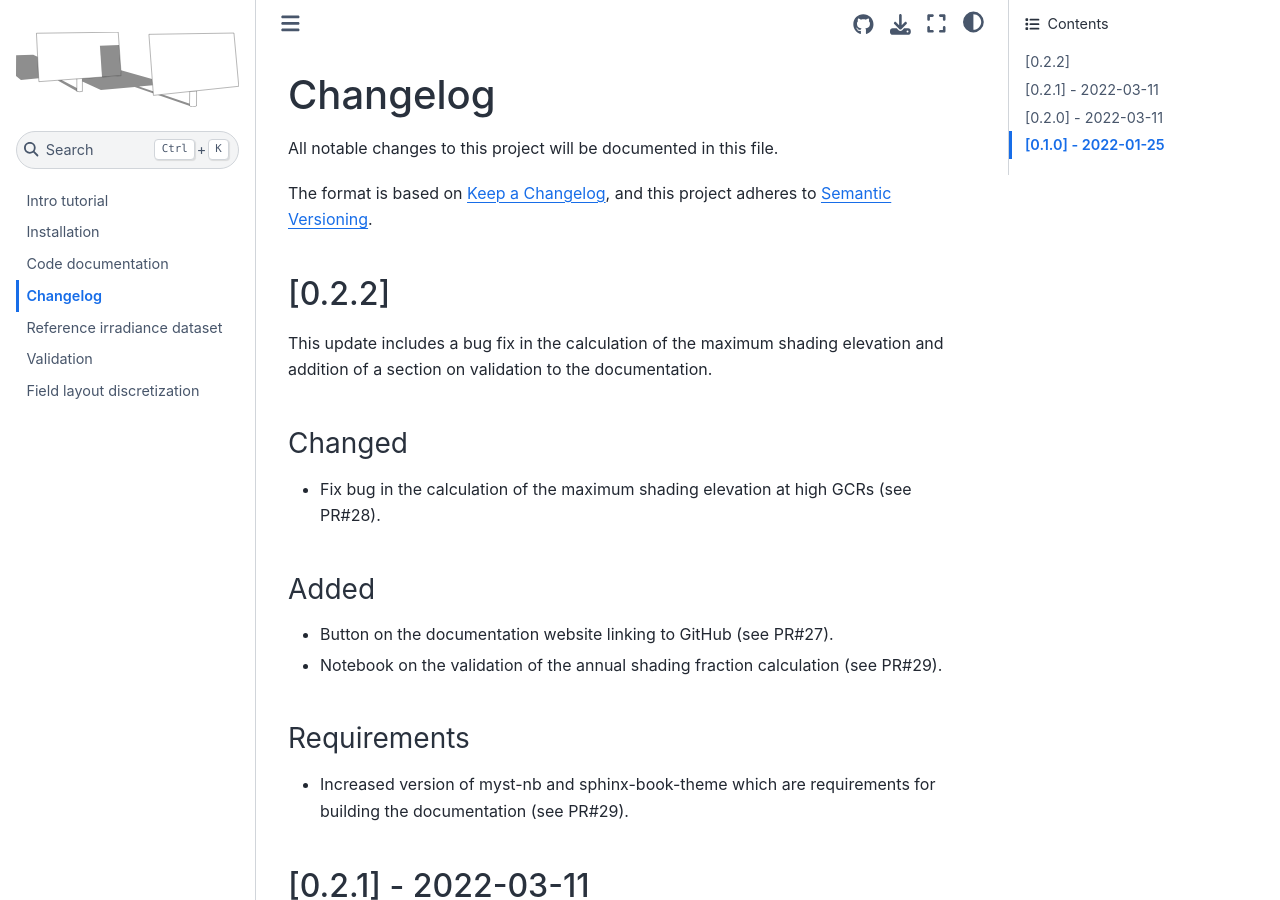
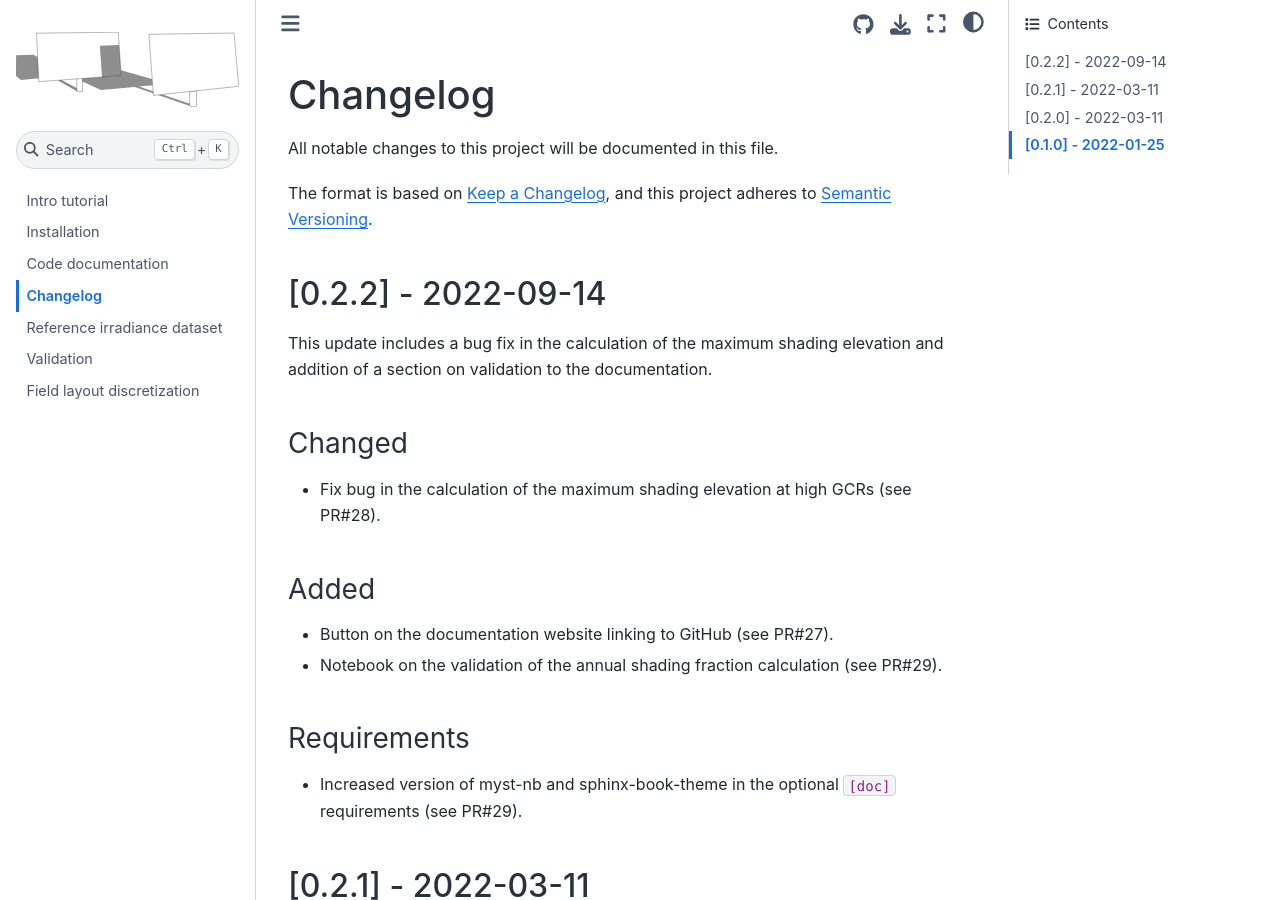
Before and after one commit to pvlib/twoaxistracking, a Sphinx documentation site: the page built from docs/source/whatsnew.md, in a window 1280 px wide and 900 px high. Built offline with Sphinx 7.4.7 and the Sphinx Book theme 1.1.4, drawn with Linux system fonts in a browser that asks for light colours.

Commit message:
Add date to whatsnew

```diff
--- a/docs/source/whatsnew.md
+++ b/docs/source/whatsnew.md
@@ -5,7 +5,7 @@ The format is based on [Keep a Changelog](https://keepachangelog.com/en/1.0.0/),
 and this project adheres to [Semantic Versioning](https://semver.org/spec/v2.0.0.html).
 
 
-## [0.2.2]
+## [0.2.2] - 2022-09-14
 This update includes a bug fix in the calculation of the maximum shading elevation
 and addition of a section on validation to the documentation.
 
@@ -17,8 +17,8 @@ and addition of a section on validation to the documentation.
 - Notebook on the validation of the annual shading fraction calculation (see PR#29).
 
 ### Requirements
-- Increased version of myst-nb and sphinx-book-theme which are requirements for
-  building the documentation (see PR#29).
+- Increased version of myst-nb and sphinx-book-theme in the optional ``[doc]``
+  requirements (see PR#29).
 
 
 ## [0.2.1] - 2022-03-11
```
